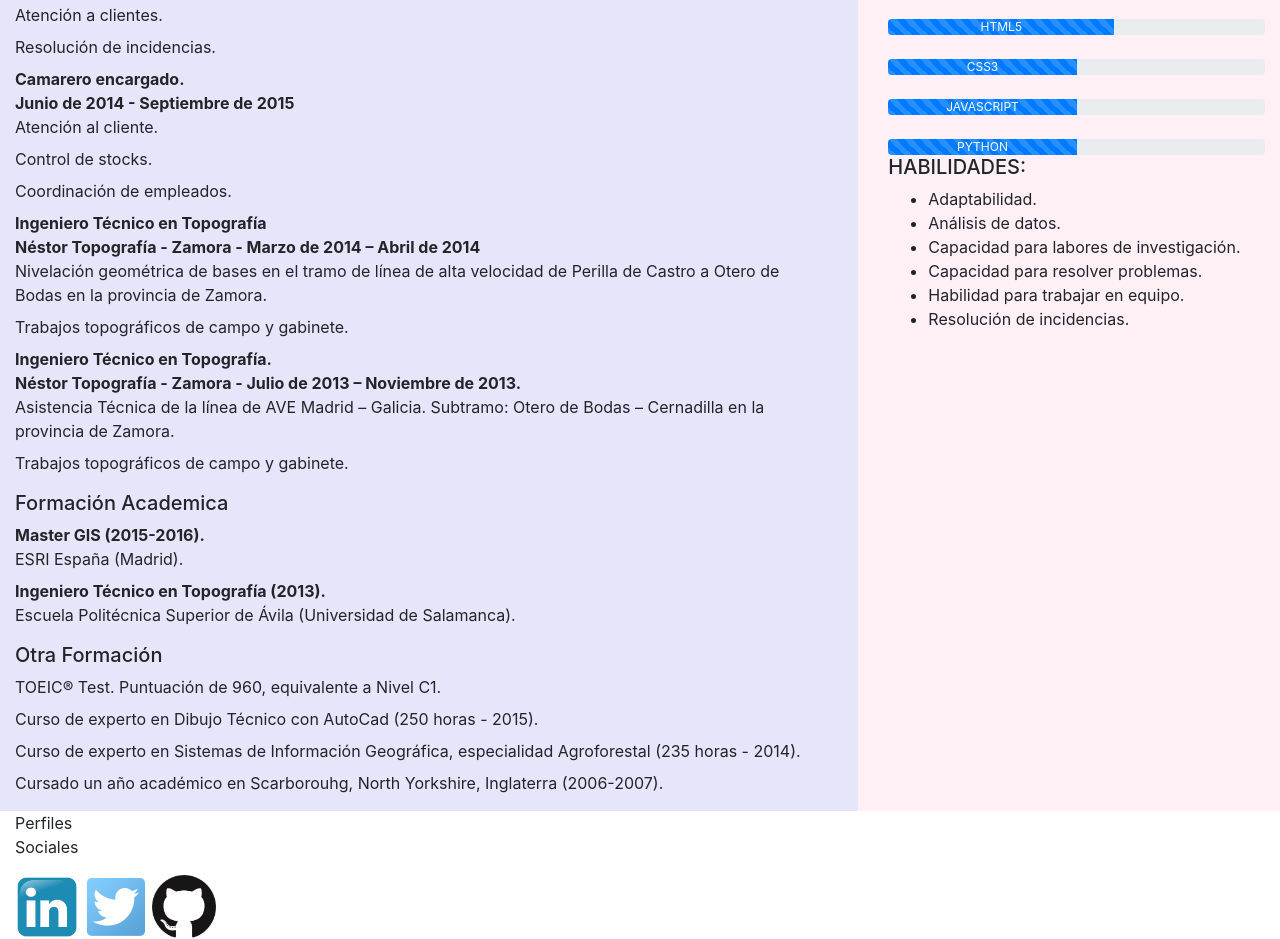
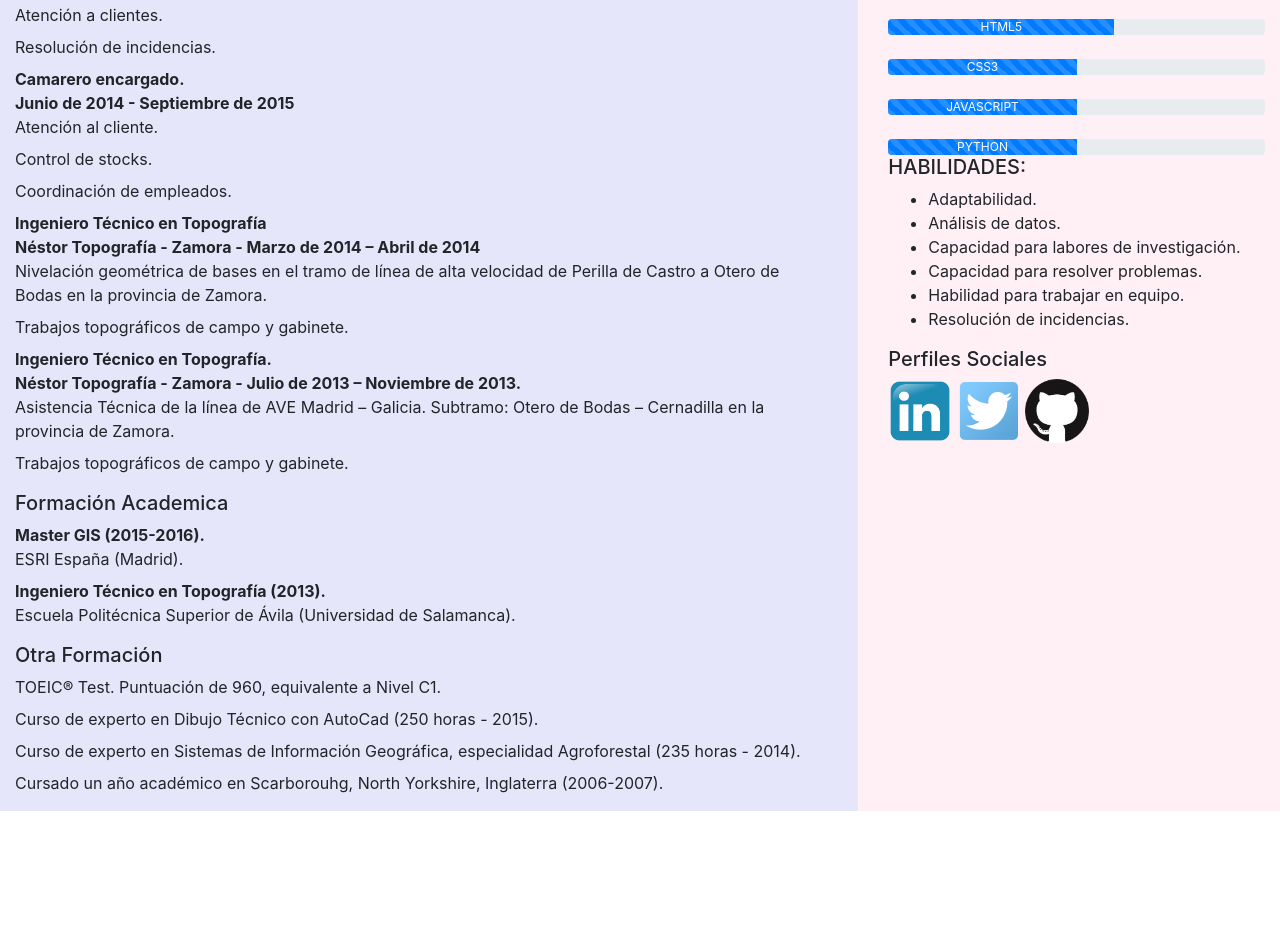
Before and after one commit to IvanGargan/Bootstrap_CV, a plain HTML site: page index.html in a window 1280 px wide. Shown: the part 487-1426 px from the top of the page. After the commit the page ends 1298 px from the top, so only its background shows below. Drawn offline with nearby package versions, Linux system fonts and the light colour scheme.

Commit message:
Barras unificadas

```diff
--- a/index.html
+++ b/index.html
@@ -4,6 +4,7 @@
   <title>Bootstrap Example</title>
   <meta charset="utf-8">
   <meta name="viewport" content="width=device-width, initial-scale=1">
+  <link rel="stylesheet" href="css/style.css">
   <link rel="stylesheet" href="https://maxcdn.bootstrapcdn.com/bootstrap/4.0.0-beta.2/css/bootstrap.min.css">
   <script src="https://ajax.googleapis.com/ajax/libs/jquery/3.2.1/jquery.min.js"></script>
   <script src="https://cdnjs.cloudflare.com/ajax/libs/popper.js/1.12.6/umd/popper.min.js"></script>
@@ -98,7 +99,7 @@
   	<div class="container-fluid">
 		  <h5>CONOCIMIENTOS:</h5>
 		  <div class="progress">
-		    <div class="progress-bar progress-bar-striped progress-bar-animated" style="width:90%">INGLÉS</div>
+		    <div class="progress-bar progress-bar-striped progress-bar-animated" align="left" style="width:90%">INGLÉS</div>
 		  </div>
 		  <br>
 		  <div class="progress">
@@ -149,24 +150,22 @@
           <li>Resolución de incidencias.</li>
       </ul>
     </div> <!-- CIERRE HABILIDADES -->
+    <div class="container-fluid">
+      <h5>Perfiles Sociales</h5>
+      <a href="https://es.linkedin.com/in/ivan-garcia">
+      <img src="images/linkedin.png" alt="HTML tutorial" style=" width:64px; height:64px; border:0;">
+      <a href="https://twitter.com/IvanGargan">
+      <img src="images/Twitter-icon.png" alt="HTML tutorial" style=" width:64px; height:64px; border:0;">
+      </a>
+      <a href="https://github.com/IvanGargan">
+      <img src="images/GitHub-Mark.png" alt="HTML tutorial" style=" width:64px; height:64px; border:0;">
+      </a>
+    </div>
 
   </div><!-- CIERRE COLUMNA DERECHA -->
 </div>
 <div id = Bottom>
-  <div class="container-fluid">
-    <p id="Perfiles"> Perfiles<br>Sociales </p>
 
-    <a href="https://es.linkedin.com/in/ivan-garcia">
-    <img src="images/linkedin.png" alt="HTML tutorial" style=" width:64px; height:64px; border:0;">
-
-    <a href="https://twitter.com/IvanGargan">
-    <img src="images/Twitter-icon.png" alt="HTML tutorial" style=" width:64px; height:64px; border:0;">
-    </a>
-
-    <a href="https://github.com/IvanGargan">
-    <img src="images/GitHub-Mark.png" alt="HTML tutorial" style=" width:64px; height:64px; border:0;">
-    </a>
-  </div>
 
 </div>
 
```
